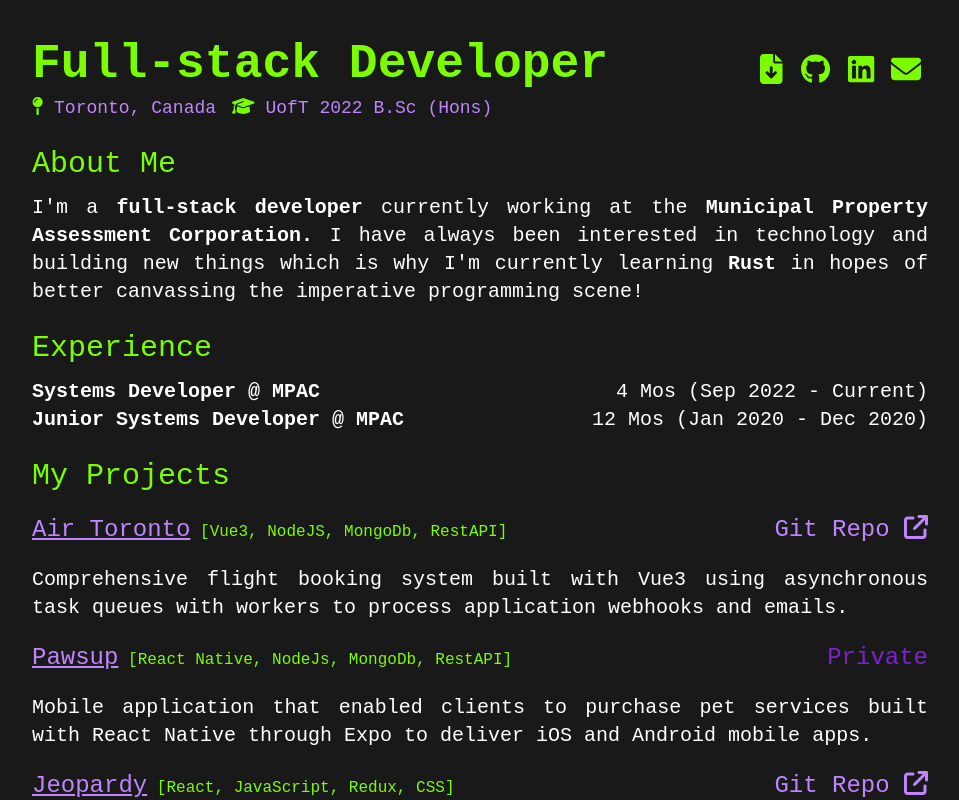
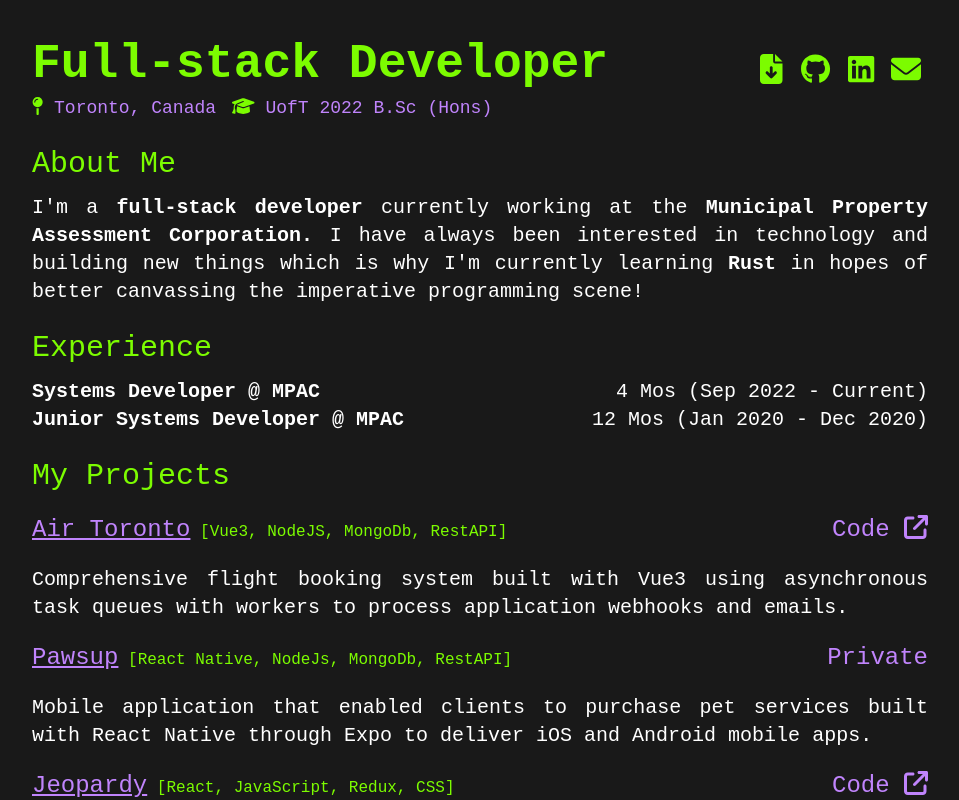
Before and after one commit to payamyek/portfolio-site, a React (Create React App) app: page / in a window 1280 px wide. Shown: the top 800 px of the page, without its empty margins (160-1119 px from the left). Built offline with nearby package versions, Linux system fonts and the light colour scheme.

Commit message:
refactor: minimize word overload

```diff
--- a/src/projectDetails/ProjectDetails.jsx
+++ b/src/projectDetails/ProjectDetails.jsx
@@ -19,13 +19,13 @@ let ProjectDetails = (props) => {
         <span
           className="md:text-2xl text-xl font-light text-purple-400">
           {link === undefined ?
-            <span className="text-purple-700">
+            <span className="text-purple-400">
               Private
             </span> :
             <a href={link} rel="noreferrer" target="_blank"
                aria-label="View Project's Git Repository."
                className="hover:text-white">
-              Git Repo <FontAwesomeIcon icon={faArrowUpRightFromSquare}/>
+              Code&nbsp;<FontAwesomeIcon icon={faArrowUpRightFromSquare}/>
             </a>
           }
         </span>
```
